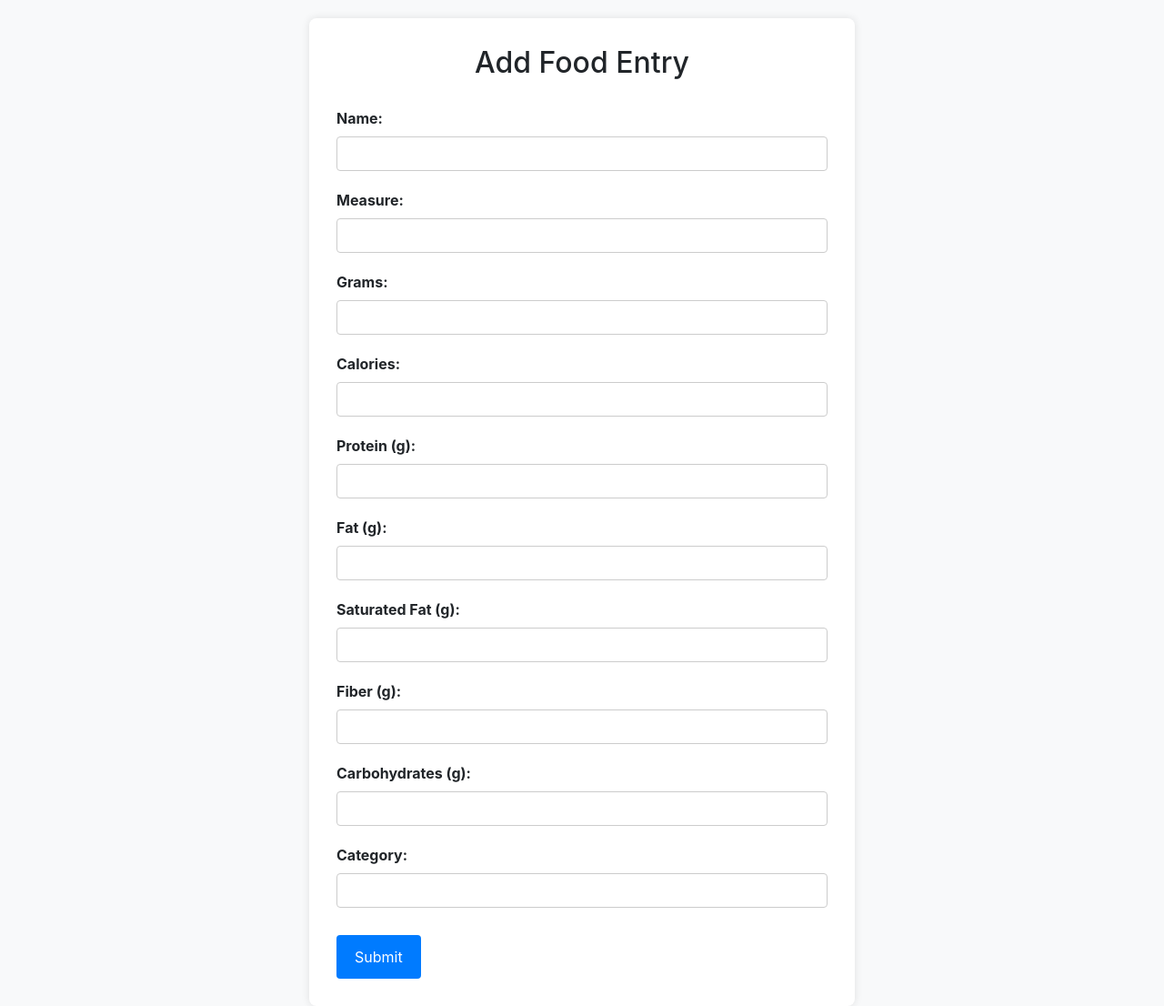
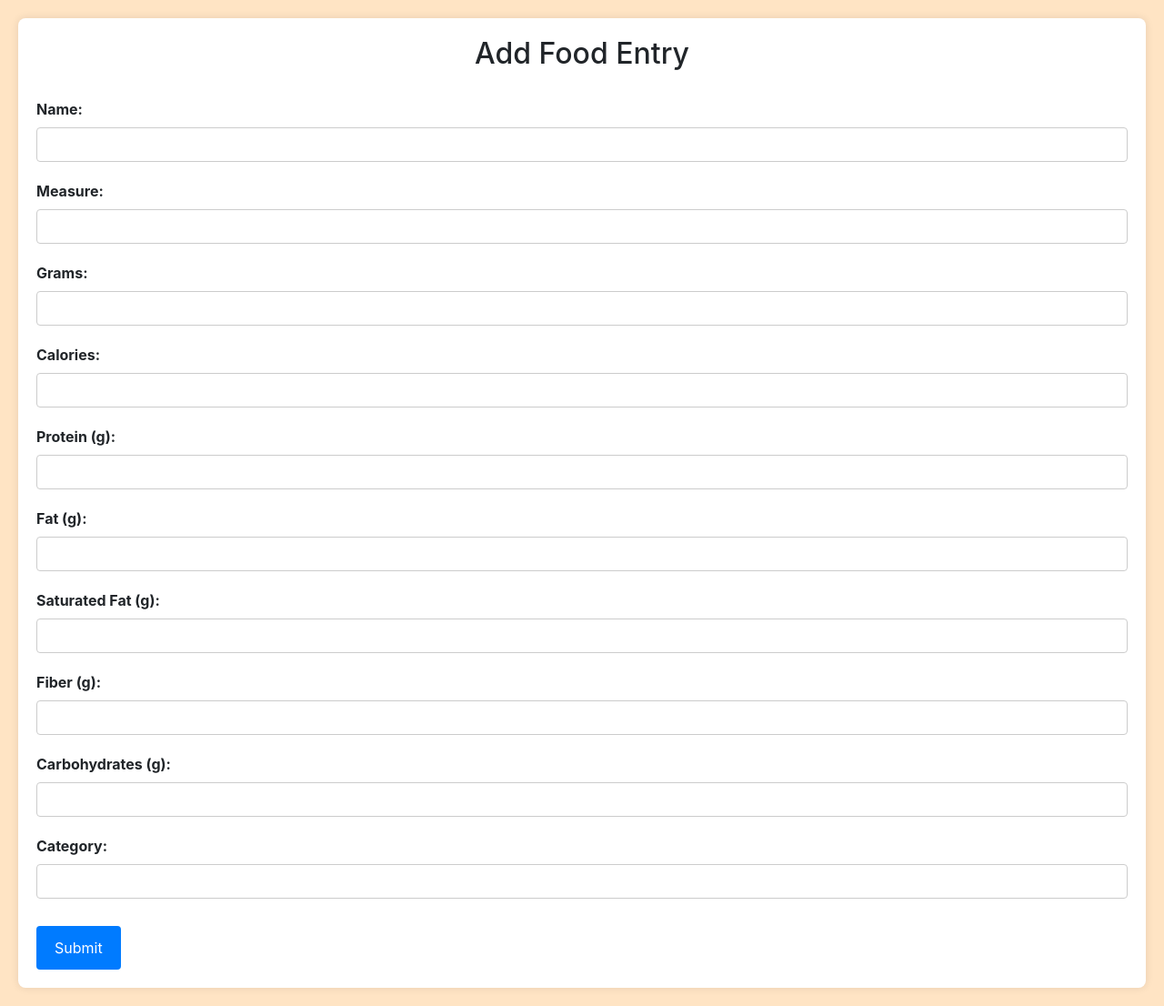
Before and after one commit to francisganapin/Django_Nutrional_APP, a Django app: page /food/add/ in a window 1280 px wide. Shown: the whole page at 91% size. Run offline with Django 4.2, Linux system fonts and the light colour scheme; some libraries are stand-ins or nearby versions.

Commit message:
8/22/2024

```diff
--- a/templates/index2.html
+++ b/templates/index2.html
@@ -49,9 +49,64 @@
         button[type="submit"]:hover {
             background-color: #0056b3;
         }
+
+
+.container {
+    max-width: 1500px;
+    margin: 0 auto;
+    background-color: white;
+    padding: 20px; /* Add padding for better spacing */
+}
+
+.container_color {
+    background-color: bisque;
+    padding: 20px;
+    min-height: 100vh; /* Ensure the background covers at least the full viewport height */
+}
+
+h1 {
+    text-align: center;
+    margin-bottom: 20px;
+}
+
+table {
+    width: 100%;
+    border-collapse: collapse;
+}
+
+th, td {
+    padding: 12px;
+    text-align: left;
+    border: 1px solid #dee2e6;
+}
+
+thead th {
+    background-color: #f8f9fa;
+}
+
+/* Optional: Add hover effect to table rows */
+tbody tr:hover {
+    background-color: #f1f1f1;
+}
+
+.search-container {
+    text-align: center;
+    margin-bottom: 20px;
+}
+
+.search-container input, .search-container select {
+    margin: 5px;
+}
+
+.container_color {
+    background-color: bisque;
+    padding: 20px;
+    min-height: 100vh; /* Ensure the background covers at least the full viewport height */
+}
+
     </style>
 </head>
-<body>
+<body class="container_color">
     <div class="container">
         <h2>Add Food Entry</h2>
         <form method="post">
```
Also changed, not shown: templates/index.html (+49 -2 lines).
